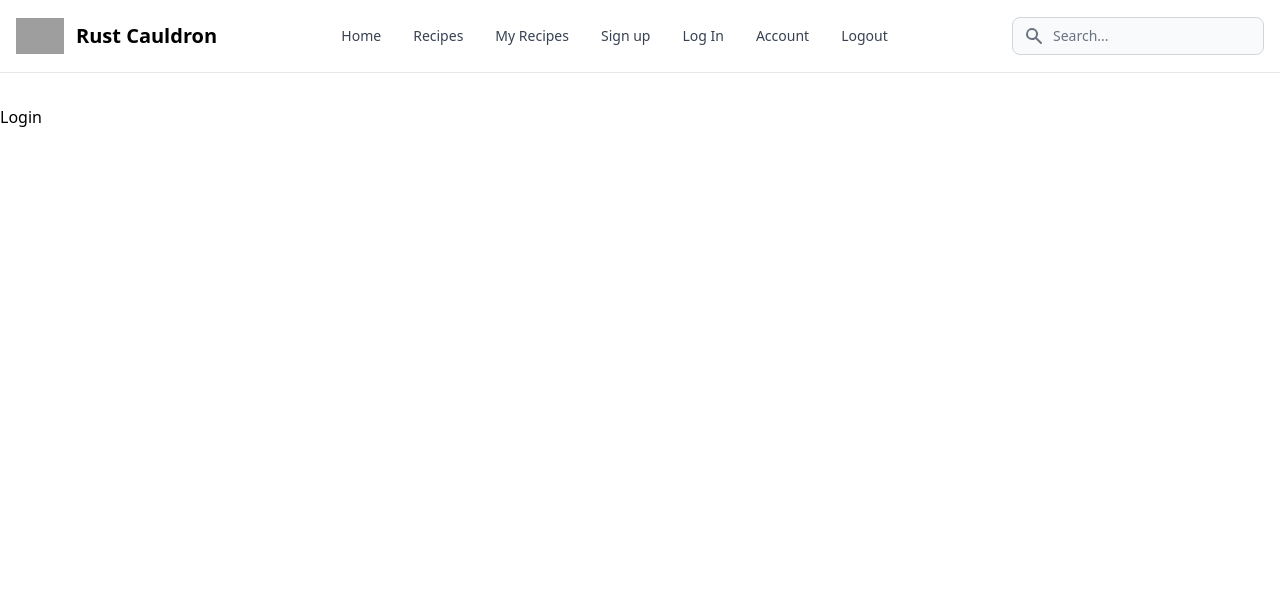
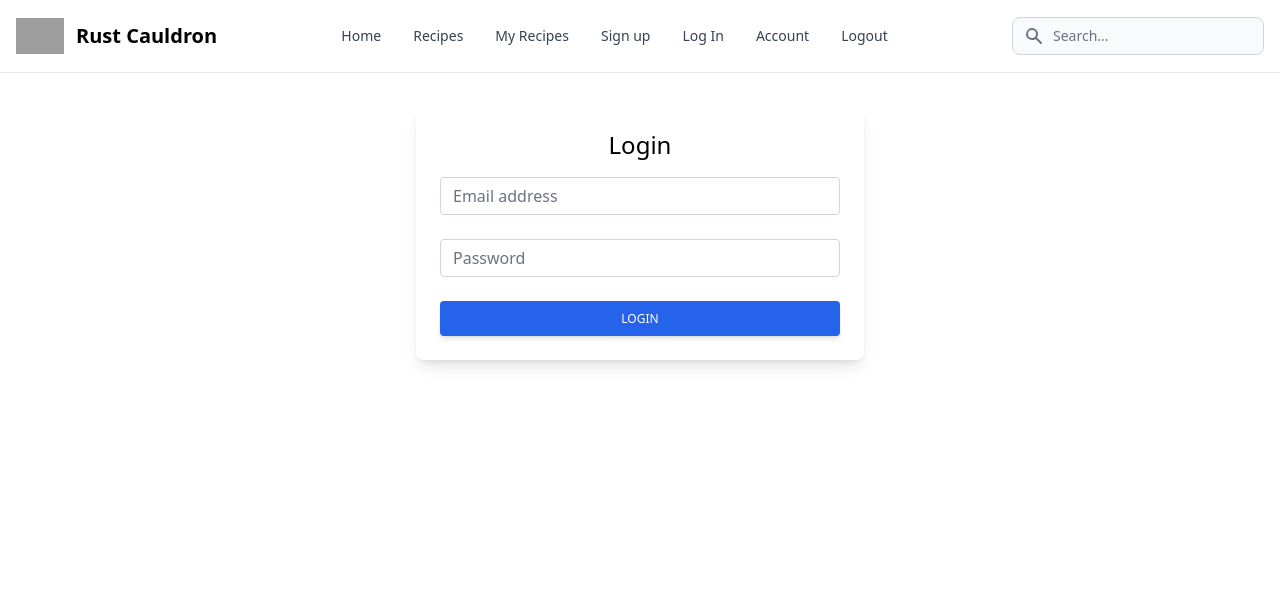
Before and after one commit to fekete965/rusty-cauldron-mvc, a Flask app: page /login in a window 1280 px wide. Shown: the top 600 px of the page. Run offline with Flask 2, Linux system fonts and the light colour scheme; some libraries are stand-ins or nearby versions; grey boxes are pictures that could not be loaded.

Commit message:
Define basic login page and update related routea

```diff
--- a/routes.py
+++ b/routes.py
@@ -74,28 +74,31 @@ def sign_up():
 @App.route(ROUTES.Login, methods=["GET", "POST"])
 def login():
 	if (request.method == "GET"):
-		return render_template("login.html")
+		return render_template("login.html", form_data=None)
 
 	# Get form values
-	email = request.form.get("email")
-	password = request.form.get("password")
+	form_data = {
+		"email": request.form.get("email"),
+		"password": request.form.get("password"),
+	}
 
 	# Check email
-	if not email:
+	if not form_data["email"]:
 		flash("Email required")
-		return render_template("login.html"), 400
+		return render_template("login.html", form_data=form_data), 400
 	# Check password
-	if not password:
+	if not form_data["password"]:
 		flash("Password required")
-		return render_template("login.html"), 400
+		return render_template("login.html", form_data=form_data), 400
 
 	# Call userService to login the user
- 	# user = user_service.login_user(email, password)
+ 	# user = user_service.login_user(form_data["email"], form_data["password"])
 	user = None # <-- Dummy value for now
 	# Prompt the user
 	if not user:
 		flash("Incorrect email or password")
-		return render_template("login.html"), 400
+		form_data.pop("password")
+		return render_template("login.html", form_data=form_data), 400
 
 	# Check if next url exists
 	next = request.args.get("next")
--- a/templates/login.html
+++ b/templates/login.html
@@ -5,5 +5,16 @@
 {% endblock %}
 
 {% block main %}
-  Login
+<div class="m-auto block p-6 rounded-lg shadow-lg bg-white max-w-md">
+  <h1 class="text-2xl text-center">Login</h1>
+  <form action="/login" class="mt-4" method="POST">
+    <div class="form-group mb-6">
+      <input type="email" class="form-control block w-full px-3 py-1.5 text-base font-normal text-gray-700 bg-white bg-clip-padding  border border-solid border-gray-300  rounded  transition  ease-in-out  m-0  focus:text-gray-700 focus:bg-white focus:border-blue-600 focus:outline-none" value="{{ form_data['email'] }}" name="email" placeholder="Email address" />
+    </div>
+    <div class="form-group mb-6">
+      <input type="password" class="form-control block w-full px-3 py-1.5 text-base font-normal text-gray-700 bg-white bg-clip-padding border border-solid border-gray-300 rounded transition ease-in-out m-0 focus:text-gray-700 focus:bg-white focus:border-blue-600 focus:outline-none" value="{{ form_data['password'] }}" name="password" placeholder="Password" />
+    </div>
+    <button type="submit" class="w-full px-6 py-2.5 bg-blue-600 text-white font-medium text-xs leading-tight uppercase rounded shadow-md hover:bg-blue-700 hover:shadow-lg focus:bg-blue-700 focus:shadow-lg focus:outline-none focus:ring-0 active:bg-blue-800 active:shadow-lg transition duration-150 ease-in-out">Login</button>
+  </form>
+</div>
 {% endblock %}
```
